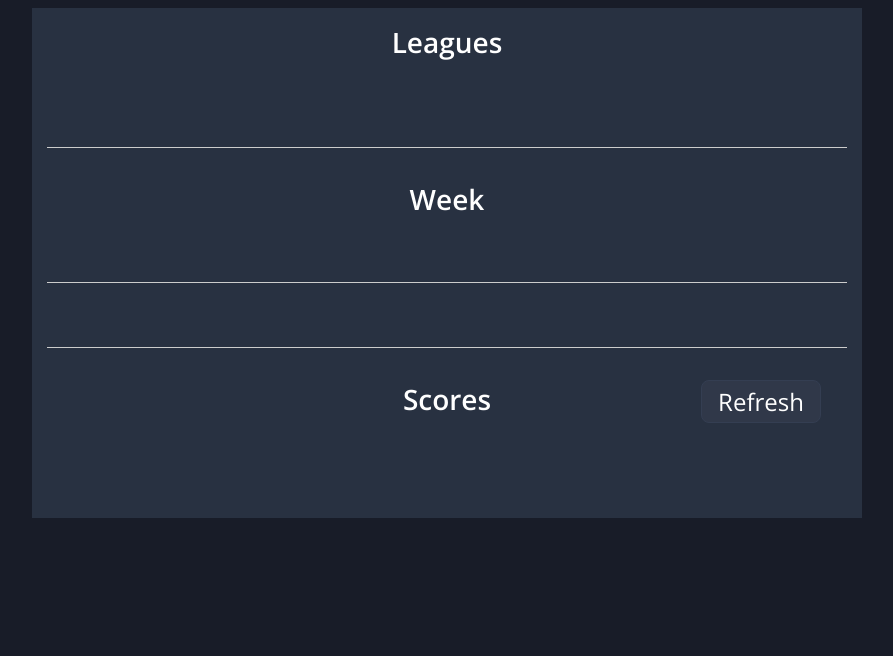
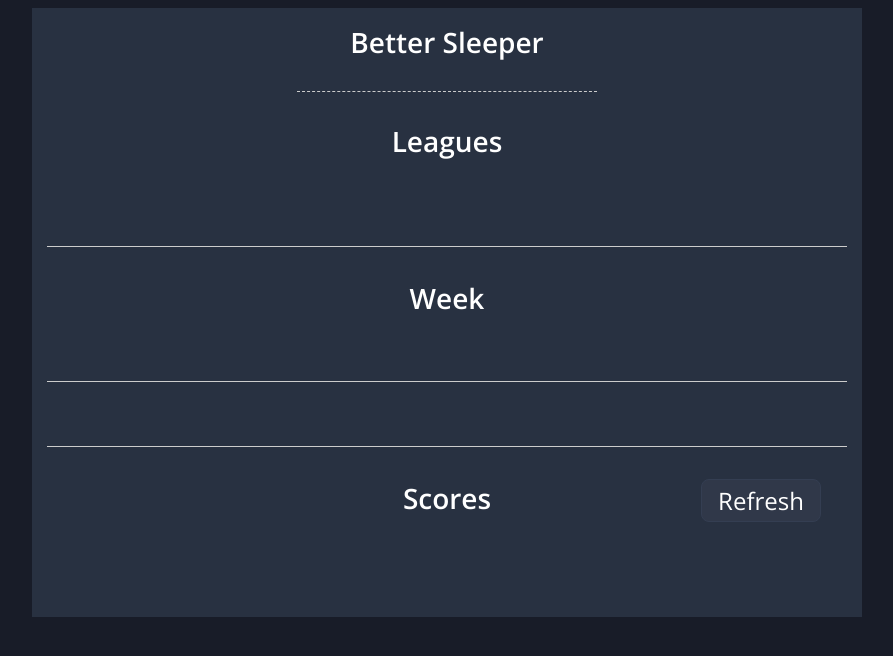
Before and after one commit to hishirleylu/bettersleeper, a plain HTML site: page user.html in a window 1280 px wide. Shown: the whole page, without its empty margins (193-1086 px from the left). Drawn offline with nearby package versions, Linux system fonts and the light colour scheme; no server answers.

Commit message:
add header

```diff
--- a/styles/common.css
+++ b/styles/common.css
@@ -70,3 +70,20 @@ button:hover {
     background-color: #3f4758;
     cursor: pointer;
 }
+
+#header {
+    width: 300px;
+    text-align: center;
+    padding-bottom: 30px;
+    margin: auto auto 30px;
+    border-bottom: 1px dashed #ccc;
+}
+
+#header a {
+    color: white;
+}
+
+a:link { text-decoration: none; }
+a:visited { text-decoration: none; }
+a:hover { text-decoration: none; cursor: pointer; }
+a:active { text-decoration: none; }
--- a/user.html
+++ b/user.html
@@ -40,6 +40,9 @@
 </head>
 <body>
 <div id="container">
+    <div id="header">
+        <a class="section-title" href="./index.html">Better Sleeper</a>
+    </div>
     <div id="leagues">
         <div class="section-title">Leagues</div>
         <div class="content" id="leagues-content"></div>
```
